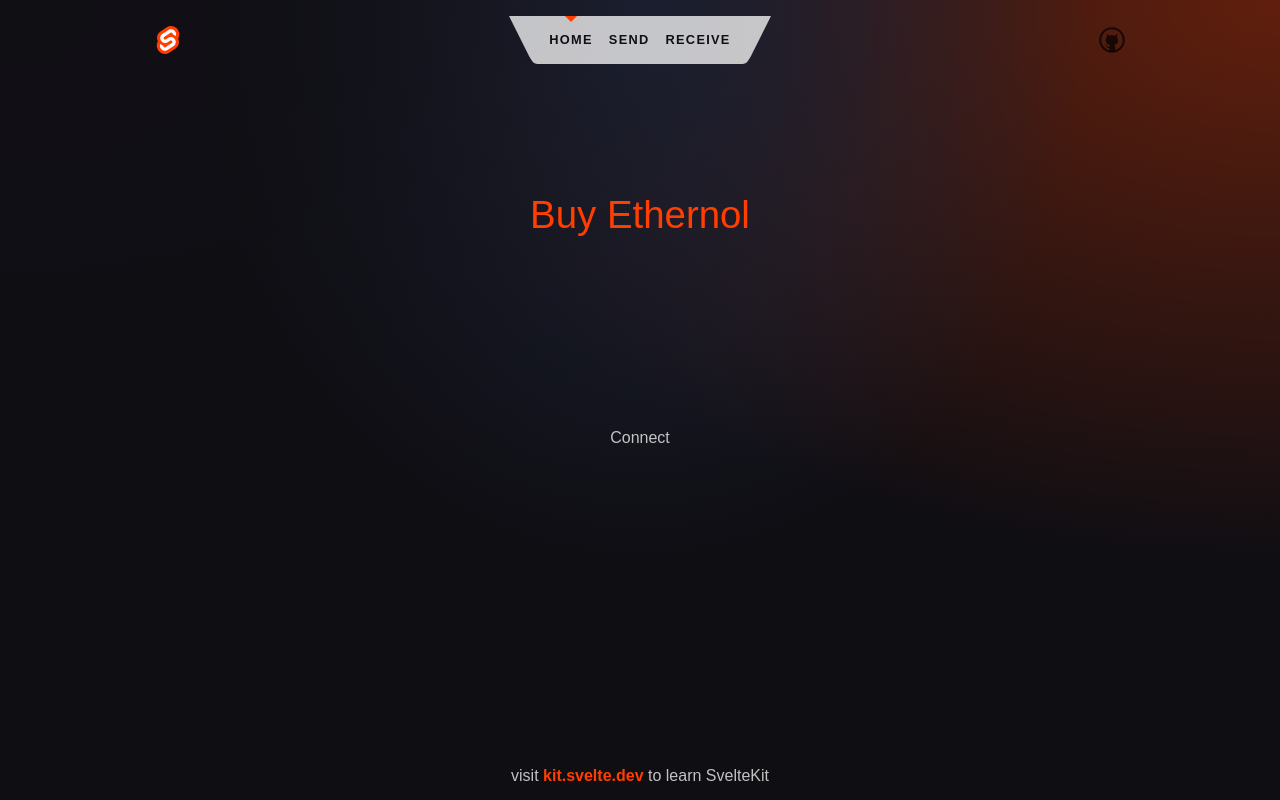
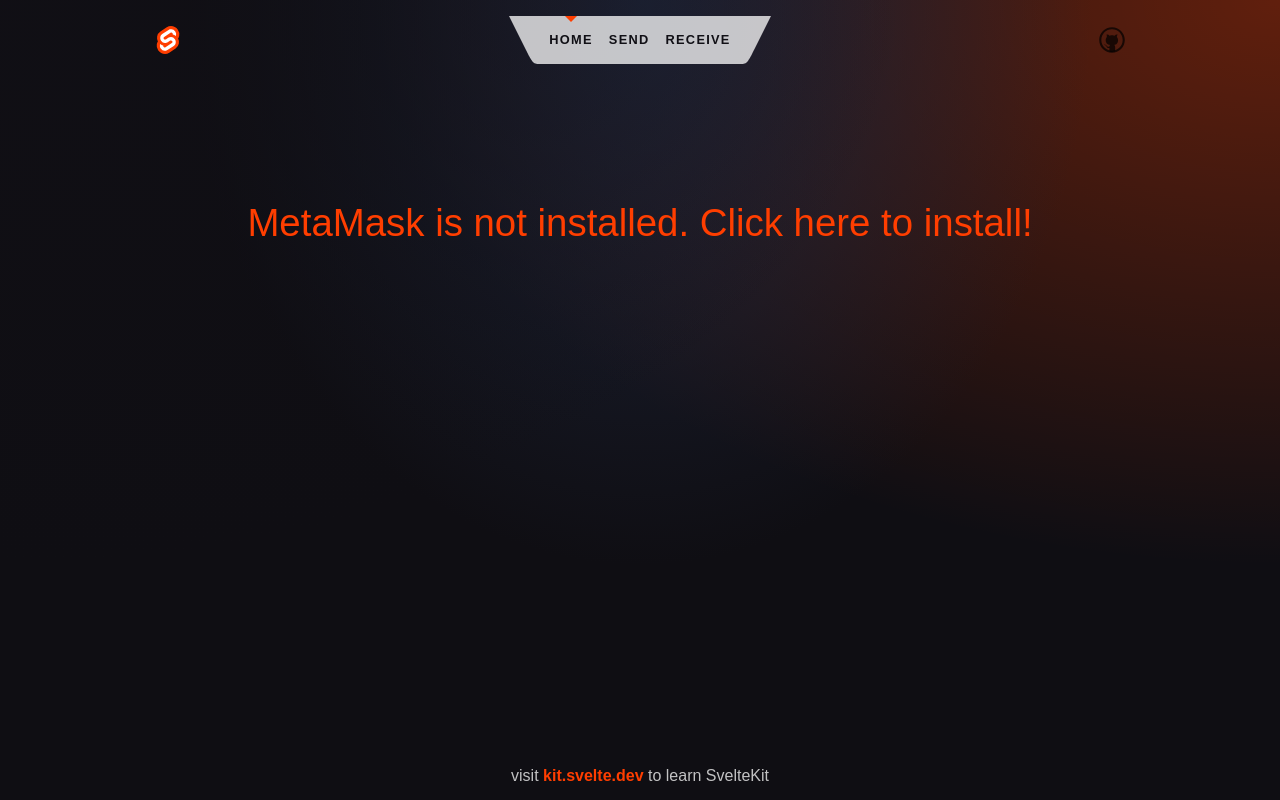
Before and after one commit to Ethernol/C2H6O, a SvelteKit app in the folder ethernol/: page / in a window 1280 px wide. Built offline with nearby package versions, Linux system fonts and the light colour scheme.

Commit message:
Added MetaMask integration

```diff
--- a/ethernol/src/routes/+page.svelte
+++ b/ethernol/src/routes/+page.svelte
@@ -2,6 +2,35 @@
 	import Header from './Header.svelte';
 	import welcome from '$lib/images/svelte-welcome.webp';
 	import welcome_fallback from '$lib/images/svelte-welcome.png';
+
+	import { onMount } from "svelte";
+
+	let meta_mask_button_string = "";
+
+	// let smartContractRepresentation = await new ethers.Contract(
+	// 										"0x0575f95B2C83b43cC9B497B2274C5673D735C434",
+	// 										smartContractABI,
+	// 										provider
+	// 									);
+
+	onMount(async () => {
+		meta_mask_button_string = checkMetaMask();
+
+		function checkMetaMask() {
+			if (typeof window.ethereum == 'undefined') {
+				console.log('MetaMask is not installed!');
+				return 'MetaMask is not installed.\nClick here to install!';
+			}
+			return 'Click here to login via MetaMask.';
+		}
+
+    });
+
+	async function onMetaMaskButton(){
+		const accounts = await ethereum.request({ method: 'eth_requestAccounts' });
+		const account = accounts[0];
+	}
+
 </script>
 <Header />
 <svelte:head>
@@ -12,14 +41,13 @@
 <section>
 	<h1>
 		<span class="welcome">
-			Buy Ethernol
+			<button on:click={onMetaMaskButton}>
+				{meta_mask_button_string}
+			</button>
 		</span>
 	</h1>
 
 	<h2>
-		<button>
-			Connect
-		</button>
 	</h2>
 </section>
 
```
